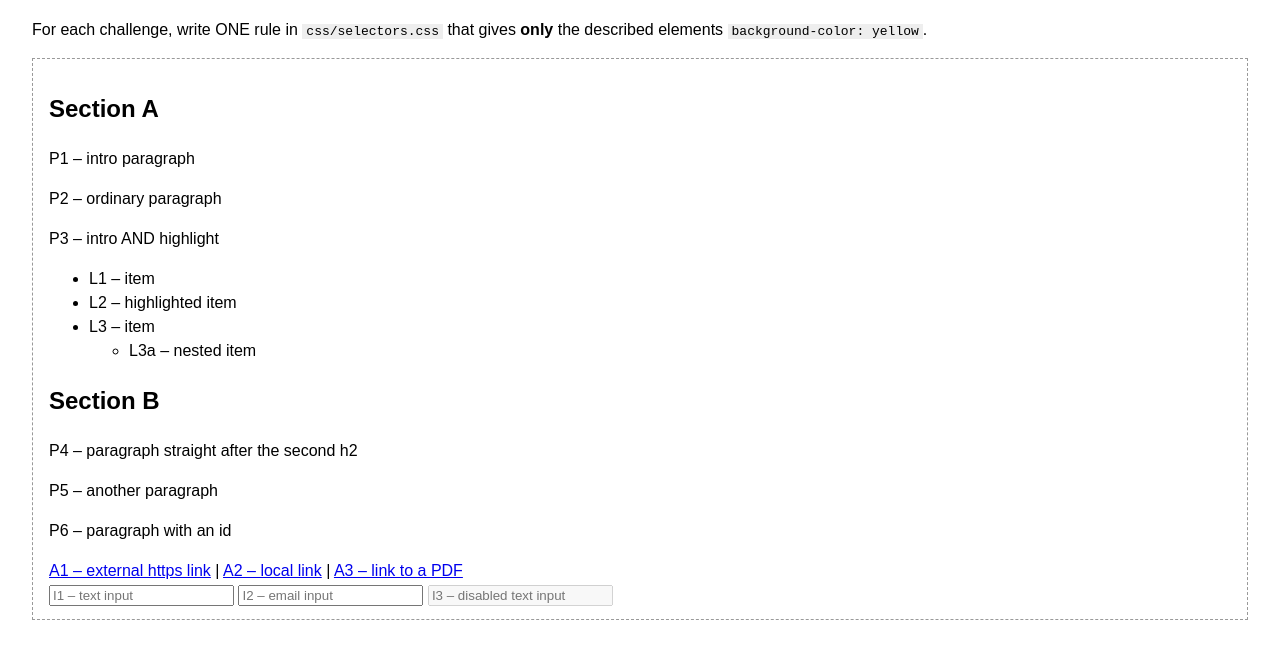
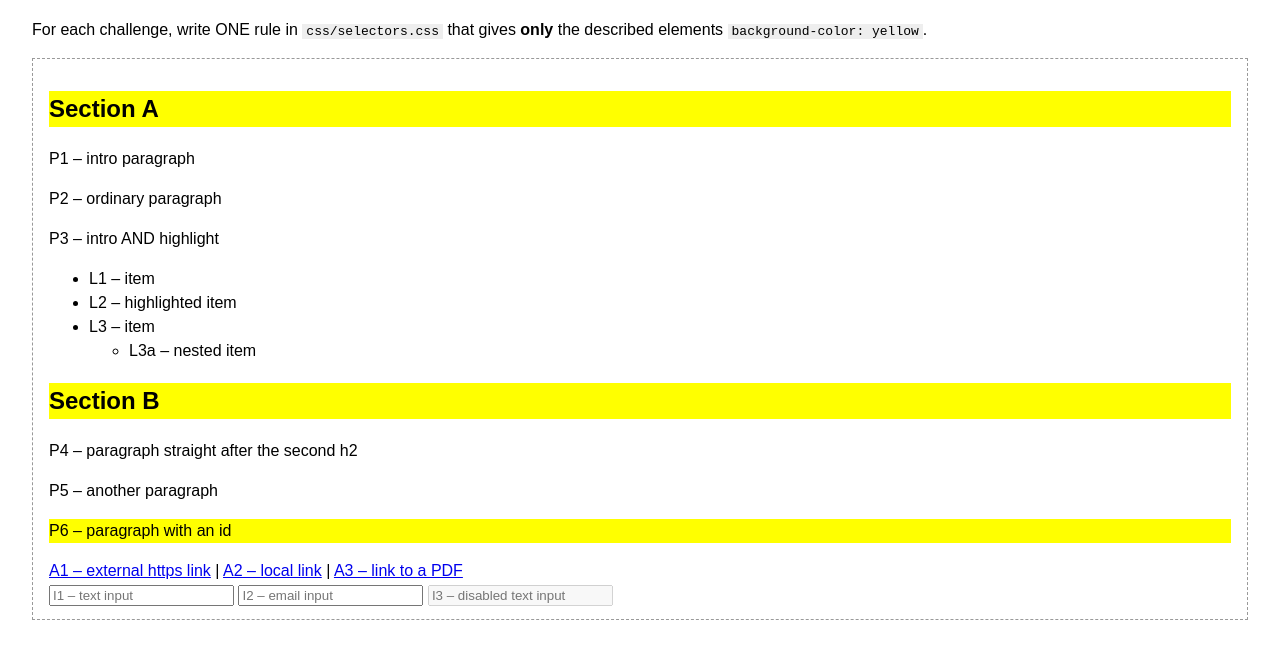
Before and after one commit to Shixkerry/Bytecafe-Ambanya-Kerubo, a plain HTML site: page starter/exercises/selectors.html in a window 1280 px wide. Shown: the part 83-742 px from the top of the page. Drawn offline with Linux system fonts and the light colour scheme.

Commit message:
selectors

```diff
--- a/starter/exercises/css/selectors.css
+++ b/starter/exercises/css/selectors.css
@@ -1,36 +1,49 @@
 /* =========================================================
    Part 2 – Selector Gym
    Test ONE challenge at a time: keep the challenge you are working
-   on active and comment the others out with  /* ... */
+   on active and comment the other challenge rules out.
    Record each selector and the elements it matched in the worksheet.
    ========================================================= */
 
 /* S1  All paragraphs (type selector) */
-/* ??? { background-color: yellow; } */
+/* p { background-color: yellow; } */
 
 /* S2  Only elements with class "intro" (class selector) */
+/* .intro { background-color: yellow; } */
 
 /* S3  Only the element that has BOTH classes intro and highlight */
+/* .intro.highlight { background-color: yellow; } */
 
 /* S4  Only paragraph P6 (id selector) */
+/* #special { background-color: yellow; } */
 
 /* S5  Only the <li> with class "highlight" – not P3! (type + class) */
+/* li.highlight { background-color: yellow; } */
 
 /* S6  Only the NESTED list item L3a (descendant combinator) */
+/* ul ul li { background-color: yellow; } */
 
 /* S7  Every paragraph that comes IMMEDIATELY after an <h2> (adjacent sibling) */
+/* h2 + p { background-color: yellow; } */
 
 /* S8  Every paragraph that comes AFTER an <h2> at the same level (general sibling)
        Question: why does it match more than you might expect? */
+/* h2 ~ p { background-color: yellow; } */
 
 /* S9  Only links whose href STARTS WITH "https" (attribute selector) */
+/* a[href^="https"] { background-color: yellow; } */
 
 /* S10 Only links whose href ENDS WITH ".pdf" */
+/* a[href$=".pdf"] { background-color: yellow; } */
 
 /* S11 Only the email input */
+/* input[type="email"] { background-color: yellow; } */
 
 /* S12 Only disabled inputs (pseudo-class) */
+/* input:disabled { background-color: yellow; } */
 
 /* S13 The FIRST list item in every list (pseudo-class) */
+/* li:first-child { background-color: yellow; } */
 
 /* S14 Both <h2> headings AND paragraph P6 in one rule (grouping) */
+h2, #special { background-color: yellow; }
```
